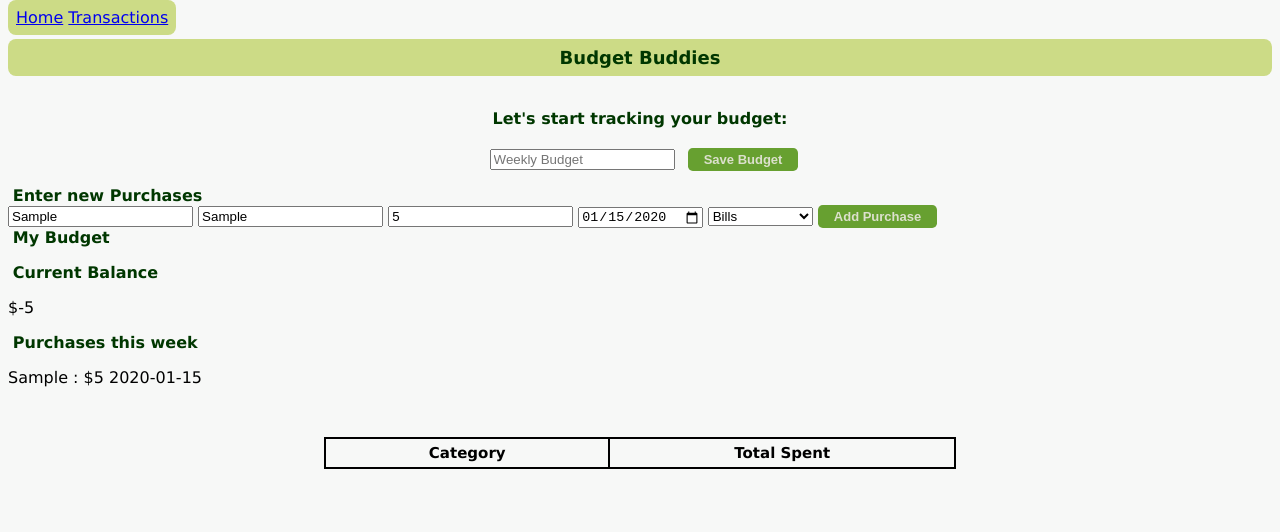
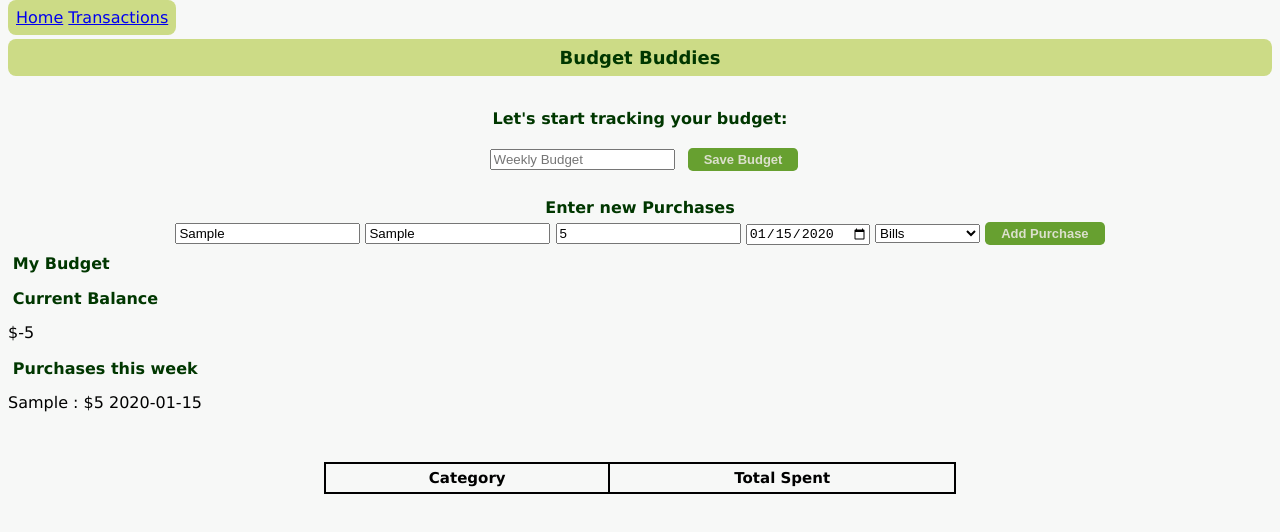
Before and after one commit to awatts-tech/Group-3-Budget-Buddy, a plain HTML site: page index.html in a window 1280 px wide. Both pictures are taken after typing "Sample", "Sample", "5", "2020-01-15" into the empty fields and a click on the button "Add Purchase". Drawn offline with Linux system fonts and the light colour scheme.

Commit message:
commit changes

```diff
--- a/index.html
+++ b/index.html
@@ -22,7 +22,7 @@
 
     <nav class="banner">
       <a href="index.html" class="nav-links" id="home-page">Home</a>
-      <a href="/h/" class="nav-links" id="transaction-page">Transactions</a>
+      <a href="index2.html" class="nav-links" id="transaction-page">Transactions</a>
     </nav>
 
     <h1>Budget Buddies</h1>
@@ -92,8 +92,8 @@
     <label>Current Balance</label>
     <p id="Balance"></p>
 
-    <!-- <label>Purchases this week</label>
-    <p id="Purchases"></p> -->
+    <!-- <label>Total Spend Amount</label>
+    <p id="total-spend"></p> -->
 
     <div class="Progress Bar"></div>
 
--- a/script.js
+++ b/script.js
@@ -19,6 +19,7 @@ let purchaseDate = document.querySelector("#date");
 let purchaseCategory = document.querySelector("#category");
 let purchaseList = document.querySelector("#purchase-list");
 let remainingBalance = document.querySelector("#Balance");
+// let totalSpend = document.querySelector('#total-spend');
 
 document.querySelector("#budget").addEventListener("click", saveBudget);
 document.querySelector("#purchase").addEventListener("click", purchases);
@@ -75,10 +76,19 @@ function updateBalance() {
   newBalance = newBalance - totalPurchases;
   console.log(newBalance);
   remainingBalance.innerText = "$" + newBalance;
-  if (totalPurchases === newBalance > 0) {
+  if (newBalance <= 0) {
     alert("Weekly budget consumed! Cannot purchase additional items.");
   }
 }
+// function updateSpendTotal () {
+//     totalSpend = 0;
+//     for (let i=-0; i < totalPurchases.length; i++) {
+//         totalSpend += totalPurchases[i];
+//     }
+//     totalSpend.innerText = '$' + totalSpend;
+//     updateBalance();
+// }
+
 // Liz will complete the update balance function
 // Added balance function to purchase function
 
--- a/styles.css
+++ b/styles.css
@@ -52,7 +52,16 @@ button {
 #track, #newbudget {
     margin: .5rem;
 }
-
+.purchase {
+    display: flex;
+    flex-direction: column;
+    justify-content: space-around;
+    align-items: center;
+    padding: .5rem;
+    /* background-color:#ccdb86; */
+    border-radius: .5rem;
+    border: none;
+}
 /* do we want an image logo? */
 
 /* refer to the auto loan pre work app with rounded corners and clean lines */
```
